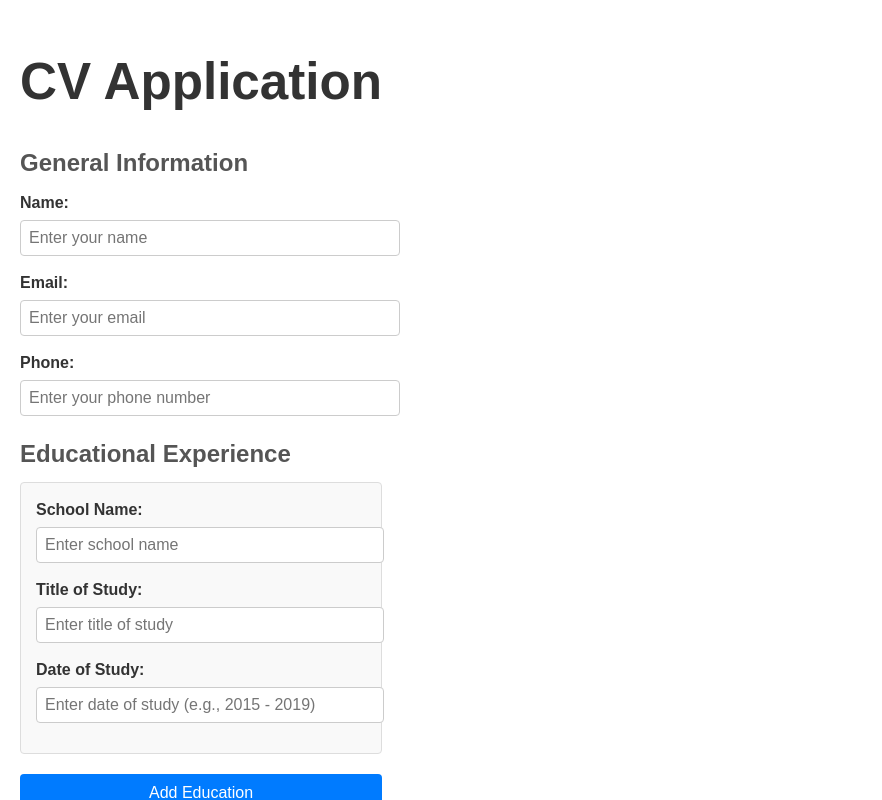
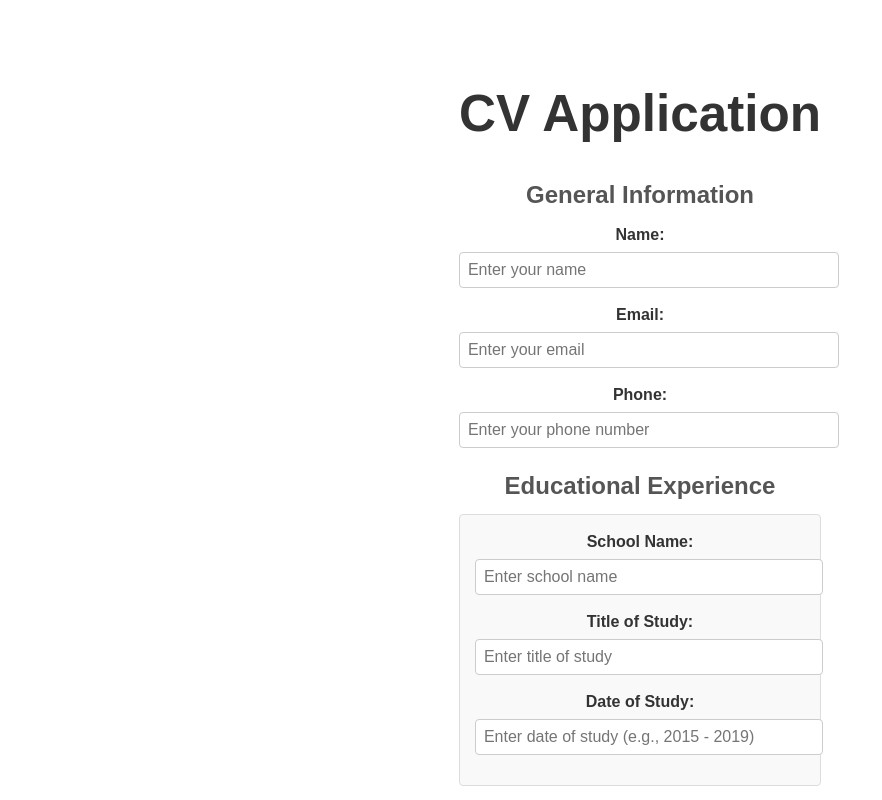
Before and after one commit to thatmehdude/CV-Application, a React (Vite) app: page / in a window 1280 px wide. Shown: the top 800 px of the page, without its empty margins (0-882 px from the left). Built offline with nearby package versions, Linux system fonts and the light colour scheme.

Commit message:
update css

```diff
--- a/src/styles/App.css
+++ b/src/styles/App.css
@@ -1,4 +1,4 @@
-/* #root {
+#root {
   max-width: 1280px;
   margin: 0 auto;
   padding: 2rem;
@@ -39,7 +39,7 @@
 
 .read-the-docs {
   color: #888;
-} */
+}
 
 
 /* App.css */
```
